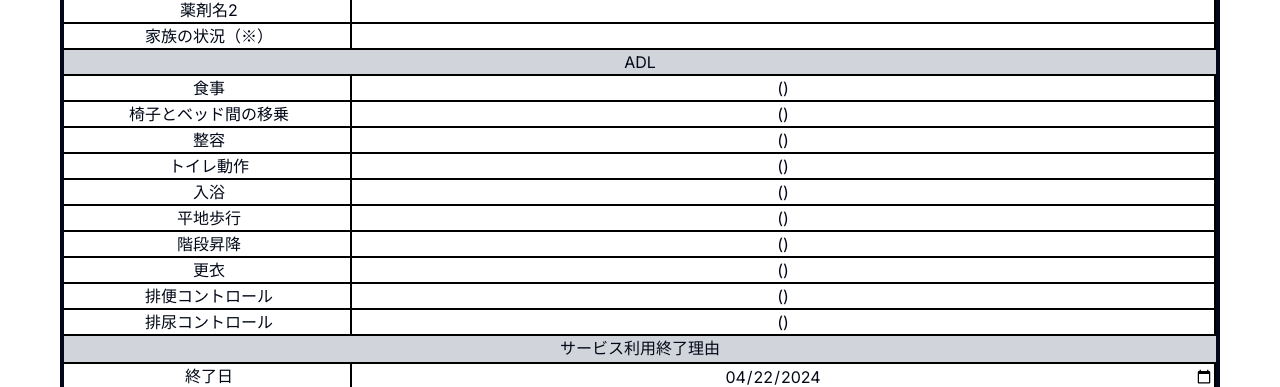
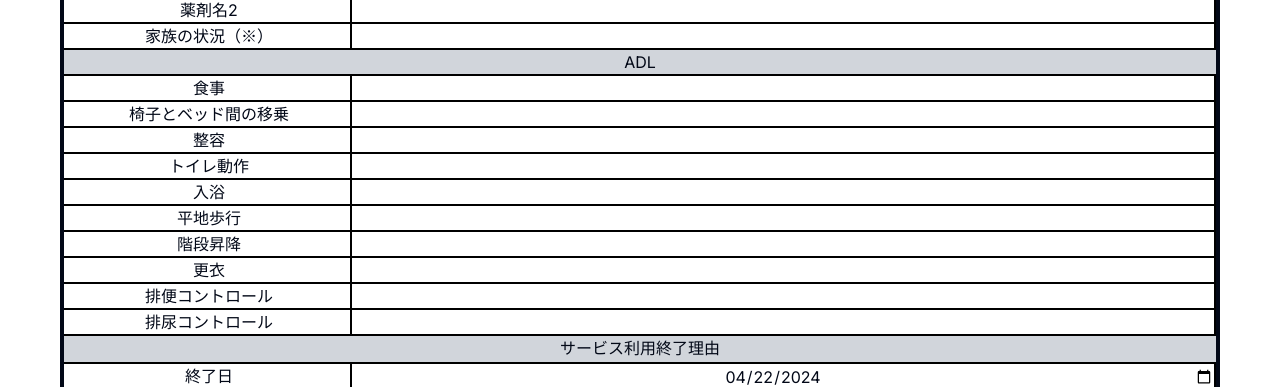
Before and after one commit to brainvader/life-2024, a Next.js app: page / in a window 1280 px wide. Shown: the part 764-1151 px from the top of the page. Built offline with nearby package versions, Linux system fonts and the light colour scheme.

Commit message:
feat: Add label generate function

```diff
--- a/components/adl-info.tsx
+++ b/components/adl-info.tsx
@@ -50,6 +50,13 @@ type ADLItemProps = {
     onChange: (event: ChangeEvent<HTMLSelectElement>) => void;
 }
 
+function adlOptionLabel(level: string, point: string) {
+    if (!level && !point) {
+        return ``
+    }
+    return `${level} (${point})`
+}
+
 function ADLItem({ user, label, levelMap, onChange }: ADLItemProps) {
     const level = label as LIFEADLkey;
     const userLevel = user[level];
@@ -58,10 +65,10 @@ function ADLItem({ user, label, levelMap, onChange }: ADLItemProps) {
         <SelectCell
             id={label}
             labelText={label}
-            value={`${userLevel} (${levelMap[userLevel]})`}
+            value={adlOptionLabel(userLevel, levelMap[userLevel])}
             options={Object.entries(levelMap).map((pair) => {
                 const [level, point] = pair;
-                return `${level} (${point})`
+                return adlOptionLabel(level, point)
             })}
             cellSpan={{
                 labelSpan: { col: 1, row: 1 },
@@ -121,10 +128,10 @@ export default function ADLInfo() {
                 <SelectCell
                     id="椅子とベッド間の移乗"
                     labelText="椅子とベッド間の移乗"
-                    value={`${user["椅子とベッド間の移乗"]} (${TRANSFER_LEVEL[user["椅子とベッド間の移乗"]]})`}
+                    value={adlOptionLabel(user["椅子とベッド間の移乗"], TRANSFER_LEVEL[user["椅子とベッド間の移乗"]])}
                     options={Object.entries(TRANSFER_LEVEL).map((pair) => {
                         const [level, point] = pair;
-                        return `${level} (${point})`
+                        return adlOptionLabel(level, point)
                     })}
                     cellSpan={{
                         labelSpan: { col: 1, row: 1 },
@@ -136,10 +143,10 @@ export default function ADLInfo() {
                 <SelectCell
                     id="整容"
                     labelText="整容"
-                    value={`${user["整容"]} (${GROOM_LEVEL[user["整容"]]})`}
+                    value={adlOptionLabel(user["整容"], GROOM_LEVEL[user["整容"]])}
                     options={Object.entries(GROOM_LEVEL).map((pair) => {
                         const [level, point] = pair;
-                        return `${level} (${point})`
+                        return adlOptionLabel(level, point)
                     })}
                     cellSpan={{
                         labelSpan: { col: 1, row: 1 },
@@ -157,10 +164,10 @@ export default function ADLInfo() {
                 <SelectCell
                     id="入浴"
                     labelText="入浴"
-                    value={`${user["入浴"]} (${BATH_LEVEL[user["入浴"]]})`}
+                    value={adlOptionLabel(user["入浴"], BATH_LEVEL[user["入浴"]])}
                     options={Object.entries(BATH_LEVEL).map((pair) => {
                         const [level, point] = pair;
-                        return `${level} (${point})`
+                        return adlOptionLabel(level, point)
                     })}
                     cellSpan={{
                         labelSpan: { col: 1, row: 1 },
@@ -172,10 +179,10 @@ export default function ADLInfo() {
                 <SelectCell
                     id="平地歩行"
                     labelText="平地歩行"
-                    value={`${user["平地歩行"]} (${WALK_LEVEL[user["平地歩行"]]})`}
+                    value={adlOptionLabel(user["平地歩行"], WALK_LEVEL[user["平地歩行"]])}
                     options={Object.entries(WALK_LEVEL).map((pair) => {
                         const [level, point] = pair;
-                        return `${level} (${point})`
+                        return adlOptionLabel(level, point)
                     })}
                     cellSpan={{
                         labelSpan: { col: 1, row: 1 },
```
